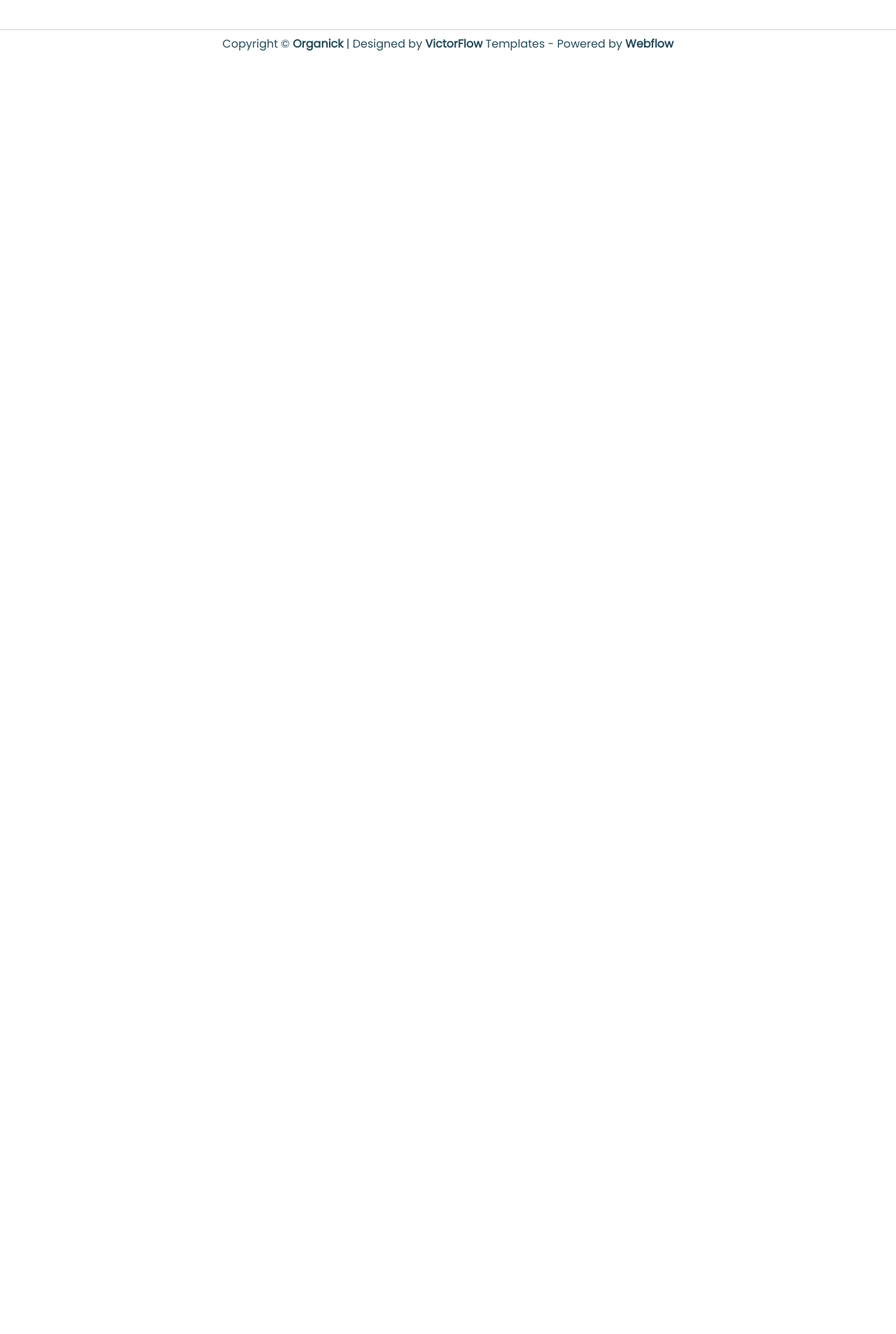
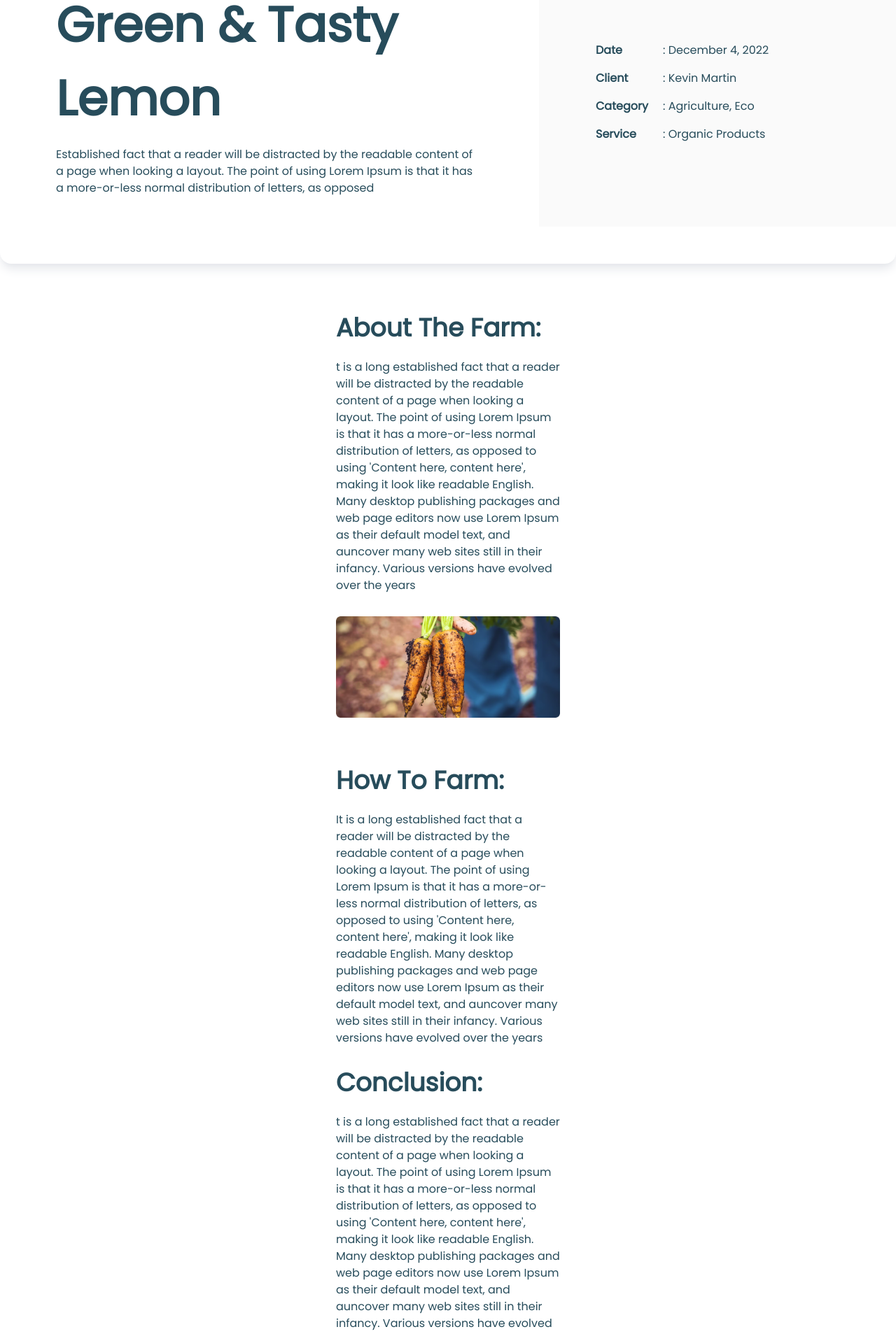
Before and after one commit to pally0091/Organic, a Next.js app: page /portfolio/1 in a window 1280 px wide. Shown: the part 460-2367 px from the top of the page at 70% size. Before the commit the page ends 800 px from the top, so only its background shows below. Built offline with nearby package versions, Linux system fonts and the light colour scheme.

Commit message:
Updated PortfolioDetail component to accept params, added portfolio details layout and Subscribe component

```diff
--- a/src/app/portfolio/[id]/page.tsx
+++ b/src/app/portfolio/[id]/page.tsx
@@ -1,9 +1,110 @@
+/* eslint-disable react/no-unescaped-entities */
+/* eslint-disable @next/next/no-img-element */
+import Subscribe from "@/components/Subscribe";
+import { portfolioLists } from "@/contents/portfolioList";
 import React from "react";
 
-const PortfolioDetail = () => {
+const PortfolioDetail = ({ params }: { params: { id: string } }) => {
+  const id = params.id;
+
+  const selectedPortfolio = portfolioLists.find((item) => item.id === id);
+
+  console.log(selectedPortfolio);
   return (
-    <div>
-      <h1>Portfolio Detail Page</h1>
+    <div className="">
+      {/* Heading */}
+      <div className="relative">
+        <img
+          src="/Images/portfolio/p5_description.png"
+          alt=""
+        />
+        <div className="flex justify-between items-center max-w-[1400px] rounded-2xl overflow-hidden bg-white absolute inset-x-0 mx-auto -bottom-32 z-10 shadow-lg shadow-gray-200">
+          <div className="px-20 py-24 ">
+            <h2 className="text-[70px] font-bold">
+              {selectedPortfolio?.title}
+            </h2>
+            <p className="mt-4">
+              Established fact that a reader will be distracted by the readable
+              content of a page when looking a layout. The point of using Lorem
+              Ipsum is that it has a more-or-less normal distribution of
+              letters, as opposed{" "}
+            </p>
+          </div>
+          <div className="px-20 py-28 max-w-[510px] w-full bg-[#fafafa]">
+            <table className="w-full">
+              <tbody>
+                <tr className="my-2">
+                  <td className="font-semibold w-24 py-2">Date</td>
+                  <td>: December 4, 2022</td>
+                </tr>
+                <tr className="my-2">
+                  <td className="font-semibold w-24 py-2">Client</td>
+                  <td>: Kevin Martin</td>
+                </tr>
+                <tr className="my-2">
+                  <td className="font-semibold w-24 py-2">Category</td>
+                  <td>: Agriculture, Eco</td>
+                </tr>
+                <tr className="my-2">
+                  <td className="font-semibold w-24 py-2">Service</td>
+                  <td>: Organic Products</td>
+                </tr>
+              </tbody>
+            </table>
+          </div>
+        </div>
+      </div>
+      {/* Details  */}
+      <div className="mt-[200px] px-[480px]">
+        <div className="mb-8">
+          <h3 className="text-4xl font-semibold mb-6">About The Farm:</h3>
+          <p>
+            t is a long established fact that a reader will be distracted by the
+            readable content of a page when looking a layout. The point of using
+            Lorem Ipsum is that it has a more-or-less normal distribution of
+            letters, as opposed to using 'Content here, content here', making it
+            look like readable English. Many desktop publishing packages and web
+            page editors now use Lorem Ipsum as their default model text, and
+            auncover many web sites still in their infancy. Various versions
+            have evolved over the years
+          </p>
+        </div>
+        <div className="mb-[70px]">
+          <img
+            src="/Images/portfolio/detail_content.png"
+            alt=""
+          />
+        </div>
+        <div className="mb-8">
+          <h3 className="text-4xl font-semibold mb-6">How To Farm:</h3>
+          <p>
+            It is a long established fact that a reader will be distracted by
+            the readable content of a page when looking a layout. The point of
+            using Lorem Ipsum is that it has a more-or-less normal distribution
+            of letters, as opposed to using 'Content here, content here', making
+            it look like readable English. Many desktop publishing packages and
+            web page editors now use Lorem Ipsum as their default model text,
+            and auncover many web sites still in their infancy. Various versions
+            have evolved over the years
+          </p>
+        </div>
+        <div className="mb-8">
+          <h3 className="text-4xl font-semibold mb-6">Conclusion:</h3>
+          <p>
+            t is a long established fact that a reader will be distracted by the
+            readable content of a page when looking a layout. The point of using
+            Lorem Ipsum is that it has a more-or-less normal distribution of
+            letters, as opposed to using 'Content here, content here', making it
+            look like readable English. Many desktop publishing packages and web
+            page editors now use Lorem Ipsum as their default model text, and
+            auncover many web sites still in their infancy. Various versions
+            have evolved over the years
+          </p>
+        </div>
+      </div>
+      <div className="my-[140px] w-full">
+        <Subscribe />
+      </div>
     </div>
   );
 };
```
Also changed, not shown: public/Images/portfolio/detail_content.png (added), public/Images/portfolio/p5_description.png (added).
